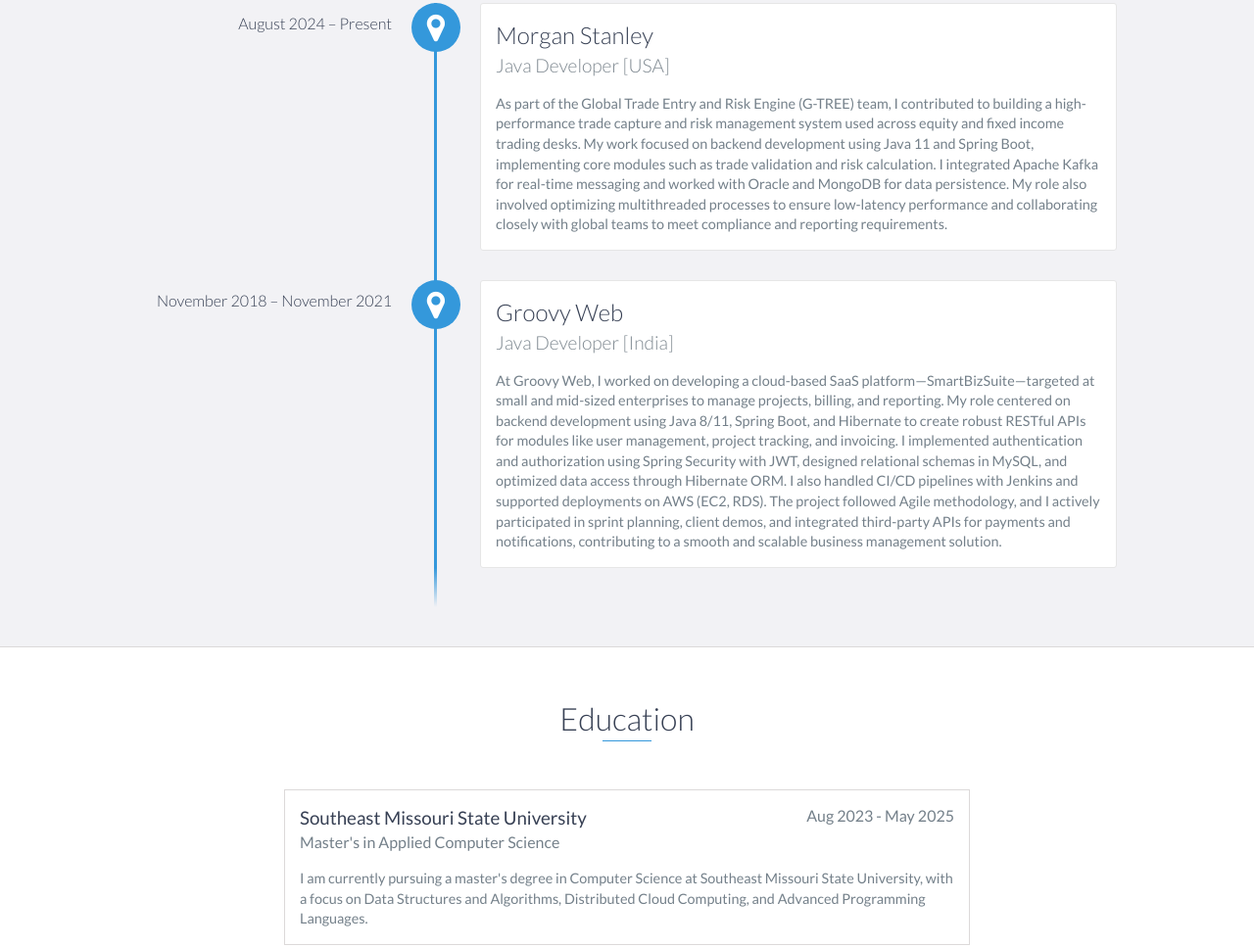
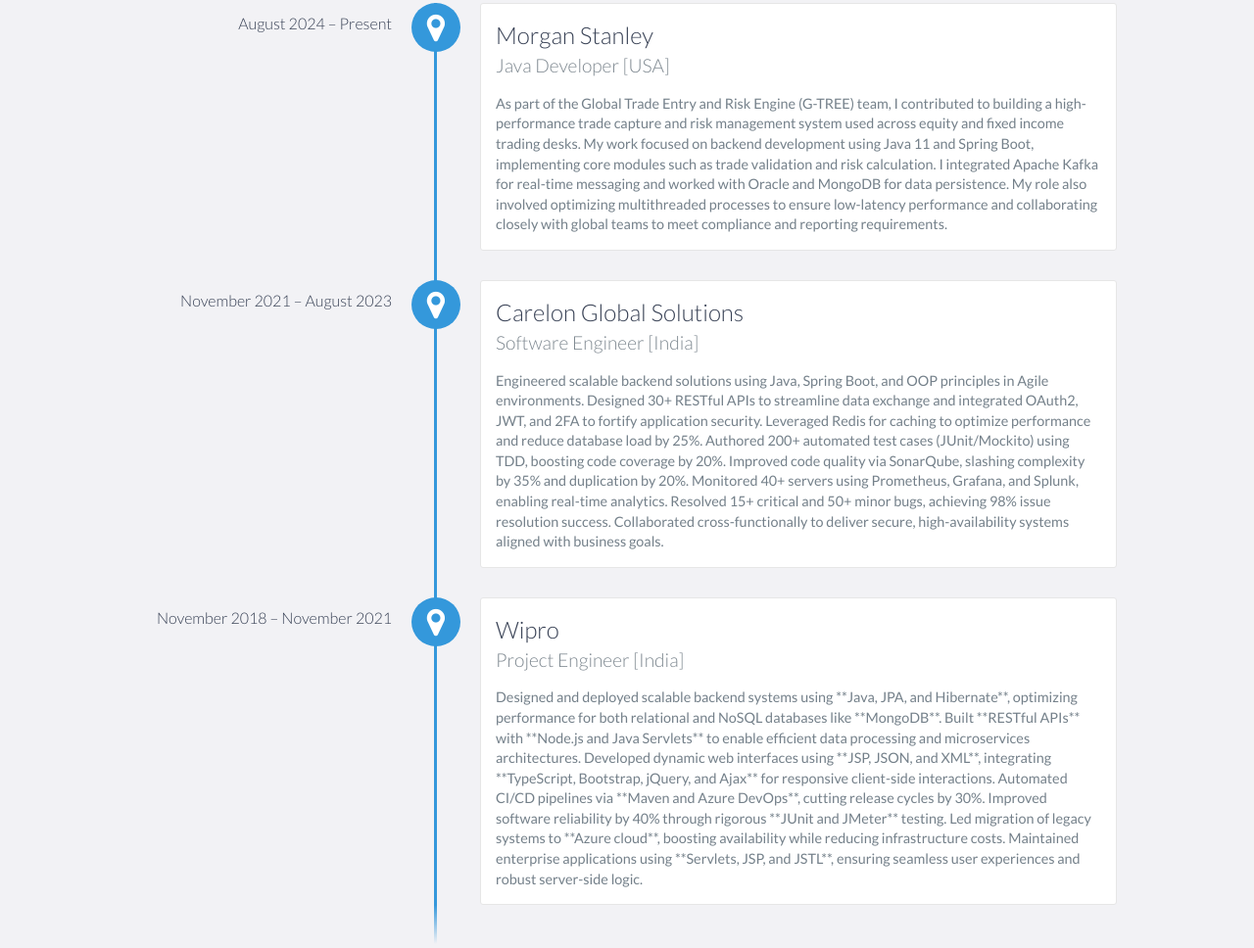
Before and after one commit to ravindrasiddavatam/ravindrasiddavatam.github.io, a website: page index.html in a window 1280 px wide. Shown: the part 1195-2163 px from the top of the page at 98% size. Drawn offline with nearby package versions, Linux system fonts and the light colour scheme.

Commit message:
adding updated resume

```diff
--- a/index.html
+++ b/index.html
@@ -73,7 +73,7 @@
                 </div>
                 <div class="col-md-8">
                     <p>
-                        I am a dedicated software engineer with 6 years of experience specializing in Java development. My expertise lies in building robust, scalable, and efficient software solutions that meet complex business needs. With a strong foundation in Java and a passion for continuous learning, I am committed to delivering high-quality code and contributing to innovative projects.
+                        I am a dedicated software engineer with around 6 years of experience specializing in Java development. My expertise lies in building robust, scalable, and efficient software solutions that meet complex business needs. With a strong foundation in Java and a passion for continuous learning, I am committed to delivering high-quality code and contributing to innovative projects.
                     </p>
                 </div>
             </div>
@@ -92,13 +92,22 @@
                 </p>
             </div>
 
-            <div data-date="November 2018 – November 2021">
-                <h3>Groovy Web</h3>
-                <h4>Java Developer [India]</h4>
+            <div data-date="November 2021 – August 2023">
+                <h3>Carelon Global Solutions</h3>
+                <h4>Software Engineer                      [India]</h4>
                 <p>
-                  At Groovy Web, I worked on developing a cloud-based SaaS platform—SmartBizSuite—targeted at small and mid-sized enterprises to manage projects, billing, and reporting. My role centered on backend development using Java 8/11, Spring Boot, and Hibernate to create robust RESTful APIs for modules like user management, project tracking, and invoicing. I implemented authentication and authorization using Spring Security with JWT, designed relational schemas in MySQL, and optimized data access through Hibernate ORM. I also handled CI/CD pipelines with Jenkins and supported deployments on AWS (EC2, RDS). The project followed Agile methodology, and I actively participated in sprint planning, client demos, and integrated third-party APIs for payments and notifications, contributing to a smooth and scalable business management solution.
+                   Engineered scalable backend solutions using Java, Spring Boot, and OOP principles in Agile environments. Designed 30+ RESTful APIs to streamline data exchange and integrated OAuth2, JWT, and 2FA to fortify application security. Leveraged Redis for caching to optimize performance and reduce database load by 25%. Authored 200+ automated test cases (JUnit/Mockito) using TDD, boosting code coverage by 20%. Improved code quality via SonarQube, slashing complexity by 35% and duplication by 20%. Monitored 40+ servers using Prometheus, Grafana, and Splunk, enabling real-time analytics. Resolved 15+ critical and 50+ minor bugs, achieving 98% issue resolution success. Collaborated cross-functionally to deliver secure, high-availability systems aligned with business goals.
                 </p>
             </div>
+
+ <div data-date="November 2018 – November 2021">
+                <h3>Wipro</h3>
+                <h4>Project Engineer                      [India]</h4>
+                <p>
+                   Designed and deployed scalable backend systems using **Java, JPA, and Hibernate**, optimizing performance for both relational and NoSQL databases like **MongoDB**. Built **RESTful APIs** with **Node.js and Java Servlets** to enable efficient data processing and microservices architectures. Developed dynamic web interfaces using **JSP, JSON, and XML**, integrating **TypeScript, Bootstrap, jQuery, and Ajax** for responsive client-side interactions. Automated CI/CD pipelines via **Maven and Azure DevOps**, cutting release cycles by 30%. Improved software reliability by 40% through rigorous **JUnit and JMeter** testing. Led migration of legacy systems to **Azure cloud**, boosting availability while reducing infrastructure costs. Maintained enterprise applications using **Servlets, JSP, and JSTL**, ensuring seamless user experiences and robust server-side logic.
+                </p>
+            </div>
+
         </div>
     </div>
     <!-- End #experience -->
```
Also changed, not shown: 1 other file.
